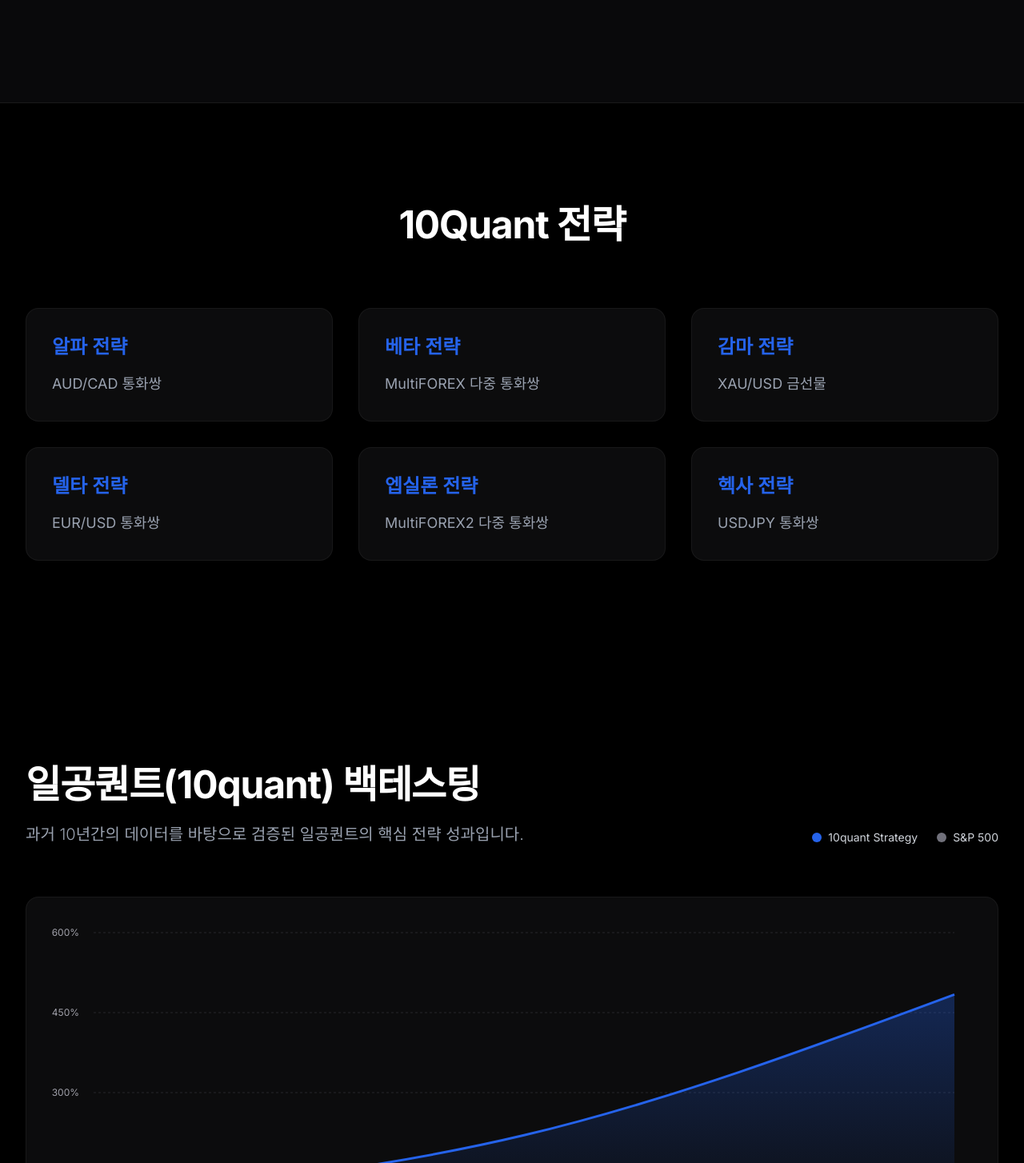
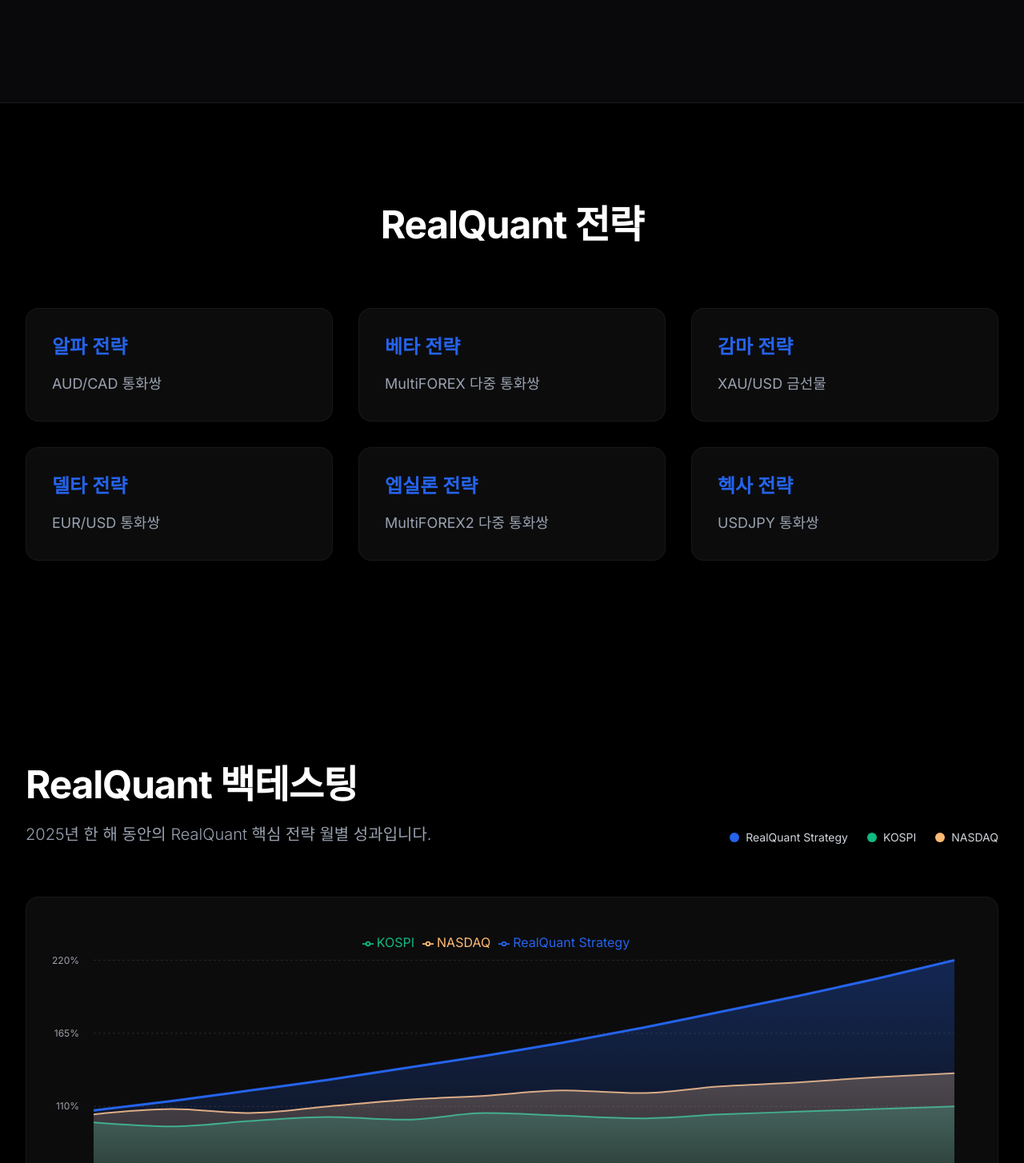
Before and after one commit to ljjo0o222-cpu/10quant, a React (Vite) app: page / in a window 1280 px wide. Shown: the part 1346-2800 px from the top of the page at 80% size. Built offline with nearby package versions, Linux system fonts and the light colour scheme.

Commit message:
refactor: Rename project from 10quant to RealQuant
Updates project name, metadata, and UI elements to reflect the new branding from "10quant" to "RealQuant". Includes changes to HTML meta tags, JSON metadata, document titles, and component text.

```diff
--- a/index.html
+++ b/index.html
@@ -3,24 +3,24 @@
   <head>
     <meta charset="UTF-8" />
     <meta name="viewport" content="width=device-width, initial-scale=1.0" />
-    <title>일공퀀트 (10quant) - 데이터 기반 정량적 투자 솔루션</title>
+    <title>리얼퀀트 (RealQuant) - 데이터 기반 정량적 투자 솔루션</title>
 
     <!-- SEO Meta Tags -->
-    <meta name="description" content="일공퀀트(10quant)는 고도화된 알고리즘과 빅데이터 분석을 통해 시장을 초과하는 안정적인 수익을 창출하는 퀀트 투자 전문 기업입니다." />
-    <meta name="keywords" content="퀀트, 퀀트투자, 알고리즘 트레이딩, 시스템 트레이딩, 10quant, 일공퀀트, 데이터 분석, 금융" />
-    <meta name="author" content="10quant" />
+    <meta name="description" content="리얼퀀트(RealQuant)는 고도화된 알고리즘과 빅데이터 분석을 통해 시장을 초과하는 안정적인 수익을 창출하는 퀀트 투자 전문 기업입니다." />
+    <meta name="keywords" content="퀀트, 퀀트투자, 알고리즘 트레이딩, 시스템 트레이딩, RealQuant, 리얼퀀트, 데이터 분석, 금융" />
+    <meta name="author" content="RealQuant" />
 
     <!-- Open Graph / Facebook -->
     <meta property="og:type" content="website" />
-    <meta property="og:url" content="https://10quant.com/" />
-    <meta property="og:title" content="일공퀀트 (10quant) - 데이터 기반 정량적 투자 솔루션" />
+    <meta property="og:url" content="https://realquant.com/" />
+    <meta property="og:title" content="리얼퀀트 (RealQuant) - 데이터 기반 정량적 투자 솔루션" />
     <meta property="og:description" content="고도화된 알고리즘과 빅데이터 분석을 통해 시장을 초과하는 안정적인 수익을 창출합니다." />
     <meta property="og:image" content="https://picsum.photos/seed/quant/1200/630" />
 
     <!-- Twitter -->
     <meta property="twitter:card" content="summary_large_image" />
-    <meta property="twitter:url" content="https://10quant.com/" />
-    <meta property="twitter:title" content="일공퀀트 (10quant) - 데이터 기반 정량적 투자 솔루션" />
+    <meta property="twitter:url" content="https://realquant.com/" />
+    <meta property="twitter:title" content="리얼퀀트 (RealQuant) - 데이터 기반 정량적 투자 솔루션" />
     <meta property="twitter:description" content="고도화된 알고리즘과 빅데이터 분석을 통해 시장을 초과하는 안정적인 수익을 창출합니다." />
     <meta property="twitter:image" content="https://picsum.photos/seed/quant/1200/630" />
   </head>
--- a/metadata.json
+++ b/metadata.json
@@ -1,5 +1,5 @@
 {
-  "name": "10quant",
-  "description": "일공퀀트 (10quant) - 데이터 기반 정량적 투자 솔루션",
+  "name": "realquant",
+  "description": "데이터로 증명하는 리얼한 수익. 리얼퀀트",
   "requestFramePermissions": []
 }
--- a/src/App.tsx
+++ b/src/App.tsx
@@ -18,7 +18,7 @@
 
   // Update document title based on language
   useEffect(() => {
-    document.title = lang === 'ko' ? '일공퀀트 (10quant)' : '10quant';
+    document.title = lang === 'ko' ? '리얼퀀트 (RealQuant)' : 'RealQuant';
   }, [lang]);
 
   return (
--- a/src/components/BacktestChart.tsx
+++ b/src/components/BacktestChart.tsx
@@ -9,19 +9,36 @@
   ResponsiveContainer,
   Area,
   AreaChart,
+  Legend,
 } from 'recharts';
 
+import { Language } from '../data/content';
+
 const data = [
-  { name: '2023', quant: 100, benchmark: 100 },
-  { name: '2024', quant: 220, benchmark: 124 },
-  { name: '2025', quant: 484, benchmark: 154 },
+  { name: '1', realquant: 107, kospi: 98, nasdaq: 104 },
+  { name: '2', realquant: 114, kospi: 95, nasdaq: 108 },
+  { name: '3', realquant: 122, kospi: 99, nasdaq: 105 },
+  { name: '4', realquant: 130, kospi: 102, nasdaq: 110 },
+  { name: '5', realquant: 139, kospi: 100, nasdaq: 115 },
+  { name: '6', realquant: 148, kospi: 105, nasdaq: 118 },
+  { name: '7', realquant: 158, kospi: 103, nasdaq: 122 },
+  { name: '8', realquant: 169, kospi: 101, nasdaq: 120 },
+  { name: '9', realquant: 181, kospi: 104, nasdaq: 125 },
+  { name: '10', realquant: 193, kospi: 106, nasdaq: 128 },
+  { name: '11', realquant: 206, kospi: 108, nasdaq: 132 },
+  { name: '12', realquant: 220, kospi: 110, nasdaq: 135 },
 ];
 
 interface BacktestChartProps {
   themeColor: string;
+  lang: Language;
 }
 
-export const BacktestChart: React.FC<BacktestChartProps> = ({ themeColor }) => {
+export const BacktestChart: React.FC<BacktestChartProps> = ({ themeColor, lang }) => {
+  const formatMonth = (month: string) => {
+    return lang === 'ko' ? `${month}월` : `${['Jan', 'Feb', 'Mar', 'Apr', 'May', 'Jun', 'Jul', 'Aug', 'Sep', 'Oct', 'Nov', 'Dec'][parseInt(month) - 1]}`;
+  };
+
   return (
     <div className="w-full h-[400px] sm:h-[500px] bg-zinc-900/50 rounded-2xl p-4 sm:p-6 border border-white/5 backdrop-blur-sm">
       <ResponsiveContainer width="100%" height="100%">
@@ -35,13 +52,17 @@
           }}
         >
           <defs>
-            <linearGradient id="colorQuant" x1="0" y1="0" x2="0" y2="1">
+            <linearGradient id="colorRealQuant" x1="0" y1="0" x2="0" y2="1">
               <stop offset="5%" stopColor={themeColor} stopOpacity={0.3} />
               <stop offset="95%" stopColor={themeColor} stopOpacity={0} />
             </linearGradient>
-            <linearGradient id="colorBenchmark" x1="0" y1="0" x2="0" y2="1">
-              <stop offset="5%" stopColor="#52525b" stopOpacity={0.3} />
-              <stop offset="95%" stopColor="#52525b" stopOpacity={0} />
+            <linearGradient id="colorNasdaq" x1="0" y1="0" x2="0" y2="1">
+              <stop offset="5%" stopColor="#fdba74" stopOpacity={0.3} />
+              <stop offset="95%" stopColor="#fdba74" stopOpacity={0} />
+            </linearGradient>
+            <linearGradient id="colorKospi" x1="0" y1="0" x2="0" y2="1">
+              <stop offset="5%" stopColor="#10b981" stopOpacity={0.3} />
+              <stop offset="95%" stopColor="#10b981" stopOpacity={0} />
             </linearGradient>
           </defs>
           <CartesianGrid strokeDasharray="3 3" stroke="#27272a" vertical={false} />
@@ -52,6 +73,7 @@
             axisLine={false}
             tickLine={false}
             dy={10}
+            tickFormatter={formatMonth}
           />
           <YAxis
             stroke="#a1a1aa"
@@ -70,23 +92,33 @@
             }}
             itemStyle={{ color: '#fff' }}
           />
+          <Legend verticalAlign="top" height={36} wrapperStyle={{ color: '#a1a1aa' }} />
           <Area
             type="monotone"
-            dataKey="benchmark"
-            stroke="#71717a"
+            dataKey="kospi"
+            stroke="#10b981"
             strokeWidth={2}
             fillOpacity={1}
-            fill="url(#colorBenchmark)"
-            name="S&P 500"
+            fill="url(#colorKospi)"
+            name="KOSPI"
           />
           <Area
             type="monotone"
-            dataKey="quant"
+            dataKey="nasdaq"
+            stroke="#fdba74"
+            strokeWidth={2}
+            fillOpacity={1}
+            fill="url(#colorNasdaq)"
+            name="NASDAQ"
+          />
+          <Area
+            type="monotone"
+            dataKey="realquant"
             stroke={themeColor}
             strokeWidth={3}
             fillOpacity={1}
-            fill="url(#colorQuant)"
-            name="10quant Strategy"
+            fill="url(#colorRealQuant)"
+            name="RealQuant Strategy"
           />
         </AreaChart>
       </ResponsiveContainer>
--- a/src/components/Footer.tsx
+++ b/src/components/Footer.tsx
@@ -17,7 +17,7 @@
         <div className="grid grid-cols-1 md:grid-cols-4 gap-8">
           <div className="col-span-1 md:col-span-2">
             <span className="text-2xl font-bold tracking-tighter text-white mb-4 block">
-              10<span style={{ color: themeColor }}>quant</span>
+              Real<span style={{ color: themeColor }}>Quant</span>
             </span>
             <p className="text-gray-400 max-w-sm">
               {t.desc}
--- a/src/components/Header.tsx
+++ b/src/components/Header.tsx
@@ -21,7 +21,7 @@
           {/* Logo */}
           <div className="flex-shrink-0 flex items-center cursor-pointer" onClick={() => setView('user')}>
             <span className="text-2xl font-bold tracking-tighter text-white">
-              10<span style={{ color: themeColor }}>quant</span>
+              Real<span style={{ color: themeColor }}>Quant</span>
             </span>
           </div>
 
--- a/src/components/UserView.tsx
+++ b/src/components/UserView.tsx
@@ -83,7 +83,7 @@
         </div>
       </section>
 
-      {/* 10Quant Strategies Section */}
+      {/* RealQuant Strategies Section */}
       <section id="quant-strategies" className="py-32 bg-black border-t border-white/10">
         <div className="max-w-7xl mx-auto px-4 sm:px-6 lg:px-8">
           <div className="text-center mb-20">
@@ -118,11 +118,15 @@
             <div className="flex items-center space-x-6">
               <div className="flex items-center">
                 <div className="w-3 h-3 rounded-full mr-2" style={{ backgroundColor: themeColor }}></div>
-                <span className="text-sm text-gray-300">10quant Strategy</span>
+                <span className="text-sm text-gray-300">RealQuant Strategy</span>
               </div>
               <div className="flex items-center">
-                <div className="w-3 h-3 rounded-full bg-zinc-500 mr-2"></div>
-                <span className="text-sm text-gray-300">S&P 500</span>
+                <div className="w-3 h-3 rounded-full bg-[#10b981] mr-2"></div>
+                <span className="text-sm text-gray-300">KOSPI</span>
+              </div>
+              <div className="flex items-center">
+                <div className="w-3 h-3 rounded-full bg-[#fdba74] mr-2"></div>
+                <span className="text-sm text-gray-300">NASDAQ</span>
               </div>
             </div>
           </div>
@@ -133,7 +137,7 @@
             viewport={{ once: true }}
             transition={{ duration: 0.8 }}
           >
-            <BacktestChart themeColor={themeColor} />
+            <BacktestChart themeColor={themeColor} lang={lang} />
           </motion.div>
         </div>
       </section>
@@ -190,7 +194,7 @@
           <h2 className="text-3xl md:text-5xl font-bold tracking-tight mb-6">{t.contact.title}</h2>
           <p className="text-xl text-gray-400 font-light mb-12">{t.contact.desc}</p>
           <a
-            href="https://t.me/onezeroquant"
+            href="https://t.me/realquant"
             target="_blank"
             rel="noopener noreferrer"
             className="inline-flex items-center justify-center px-8 py-4 text-lg font-medium rounded-full transition-all duration-300 hover:scale-105 bg-[#229ED9] text-white hover:bg-[#1c88ba]"
--- a/src/data/content.ts
+++ b/src/data/content.ts
@@ -3,7 +3,7 @@
     nav: {
       home: '홈',
       strategies: '투자 전략',
-      quantStrategies: '10Quant 전략',
+      quantStrategies: 'RealQuant 전략',
       performance: '백테스팅',
       actualReturns: '실제 수익률',
       contact: '문의하기',
@@ -11,7 +11,7 @@
     },
     hero: {
       title: '월10%, 퀀트로 도달하는 새로운 기준',
-      subtitle: '일공퀀트는 고도화된 알고리즘과 빅데이터 분석을 통해 감정을 배제하고, 수익에만 집중하여 안정적인 수익을 창출합니다.',
+      subtitle: 'RealQuant는 고도화된 알고리즘과 빅데이터 분석을 통해 감정을 배제하고, 수익에만 집중하여 안정적인 수익을 창출합니다.',
       cta: '전략 알아보기',
     },
     features: {
@@ -32,7 +32,7 @@
       ],
     },
     quantStrategies: {
-      title: '10Quant 전략',
+      title: 'RealQuant 전략',
       items: [
         { name: '알파 전략', desc: 'AUD/CAD 통화쌍' },
         { name: '베타 전략', desc: 'MultiFOREX 다중 통화쌍' },
@@ -43,8 +43,8 @@
       ],
     },
     performance: {
-      title: '일공퀀트(10quant) 백테스팅',
-      desc: '과거 10년간의 데이터를 바탕으로 검증된 일공퀀트의 핵심 전략 성과입니다.',
+      title: 'RealQuant 백테스팅',
+      desc: '2025년 한 해 동안의 RealQuant 핵심 전략 월별 성과입니다.',
     },
     actualReturns: {
       title: '실제 수익률',
@@ -52,12 +52,12 @@
     },
     contact: {
       title: '문의하기',
-      desc: '일공퀀트의 전략과 서비스에 대해 더 궁금하신 점이 있다면 언제든 문의해 주세요.',
+      desc: 'RealQuant의 전략과 서비스에 대해 더 궁금하신 점이 있다면 언제든 문의해 주세요.',
       telegram: '텔레그램으로 문의하기',
     },
     footer: {
-      desc: '일공퀀트(10quant)는 데이터 기반의 정량적 투자 솔루션을 제공하는 퀀트 전문 기업입니다.',
-      rights: '© 2026 10quant. All rights reserved.',
+      desc: 'RealQuant는 데이터 기반의 정량적 투자 솔루션을 제공하는 퀀트 전문 기업입니다.',
+      rights: '© 2026 RealQuant. All rights reserved.',
     },
     admin: {
       title: '관리자 대시보드',
@@ -86,7 +86,7 @@
     nav: {
       home: 'Home',
       strategies: 'Strategies',
-      quantStrategies: '10Quant Strategies',
+      quantStrategies: 'RealQuant Strategies',
       performance: 'Backtesting',
       actualReturns: 'Actual Returns',
       contact: 'Inquiry',
@@ -94,7 +94,7 @@
     },
     hero: {
       title: '10% Monthly, A New Standard in Quant',
-      subtitle: '10quant generates stable returns by eliminating emotions and focusing solely on profit through advanced algorithms and big data analysis.',
+      subtitle: 'RealQuant generates stable returns by eliminating emotions and focusing solely on profit through advanced algorithms and big data analysis.',
       cta: 'Explore Strategies',
     },
     features: {
@@ -115,7 +115,7 @@
       ],
     },
     quantStrategies: {
-      title: '10Quant Strategies',
+      title: 'RealQuant Strategies',
       items: [
         { name: 'Alpha Strategy', desc: 'AUD/CAD Currency Pair' },
         { name: 'Beta Strategy', desc: 'MultiFOREX Currency Pairs' },
@@ -126,8 +126,8 @@
       ],
     },
     performance: {
-      title: '10quant Backtesting',
-      desc: 'The core strategy performance of 10quant, verified based on the past 10 years of data.',
+      title: 'RealQuant Backtesting',
+      desc: 'Monthly performance of RealQuant core strategies throughout 2025.',
     },
     actualReturns: {
       title: 'Actual Returns',
@@ -135,12 +135,12 @@
     },
     contact: {
       title: 'Inquiry',
-      desc: 'If you have any questions about 10quant strategies and services, please feel free to contact us.',
+      desc: 'If you have any questions about RealQuant strategies and services, please feel free to contact us.',
       telegram: 'Contact via Telegram',
     },
     footer: {
-      desc: '10quant is a quantitative investment firm providing data-driven quantitative investment solutions.',
-      rights: '© 2026 10quant. All rights reserved.',
+      desc: 'RealQuant is a quantitative investment firm providing data-driven quantitative investment solutions.',
+      rights: '© 2026 RealQuant. All rights reserved.',
     },
     admin: {
       title: 'Admin Dashboard',
```
Also changed, not shown: app/fetch.js (added, +27 -0 lines), fetch.js (added, +26 -0 lines).
